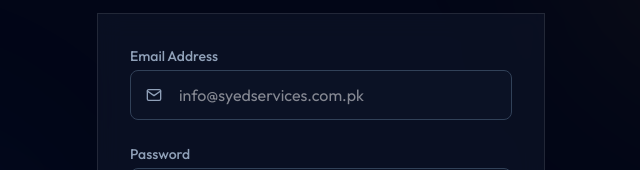
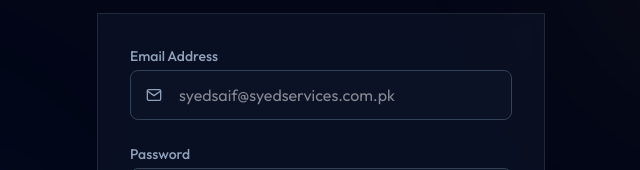
Before and after one commit to hwhelper97-web/syedservices, a Next.js app: page /admin/login in a window 1280 px wide. Shown: the part 282-452 px from the top of the page, without its empty margins (319-959 px from the left). Built offline with nearby package versions, Linux system fonts and the light colour scheme.

Commit message:
Updated admin credentials to syedsaif@syedservices.com.pk

```diff
--- a/app/admin/login/page.tsx
+++ b/app/admin/login/page.tsx
@@ -70,7 +70,7 @@ export default function Login() {
                 <input
                   required
                   type="email"
-                  placeholder="info@syedservices.com.pk"
+                  placeholder="syedsaif@syedservices.com.pk"
                   className="!pl-12"
                   value={email}
                   onChange={(e) => setEmail(e.target.value)}
--- a/scripts/seed-admin.js
+++ b/scripts/seed-admin.js
@@ -4,7 +4,7 @@ const bcrypt = require("bcryptjs");
 const prisma = new PrismaClient();
 
 async function main() {
-  const email = "info@syedservices.com.pk";
+  const email = "syedsaif@syedservices.com.pk";
   const password = "@Black0x22@";
   const hashedPassword = await bcrypt.hash(password, 10);
 
```
